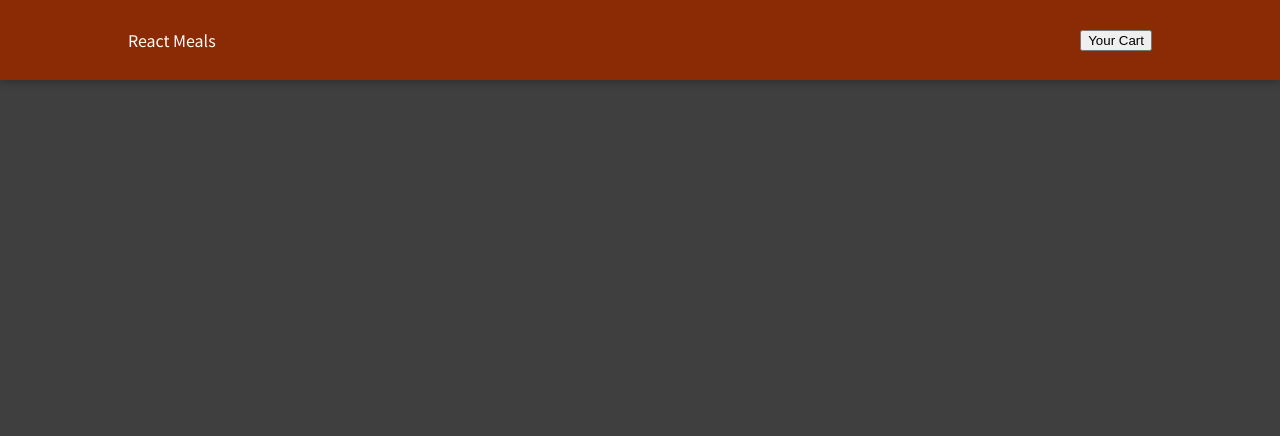
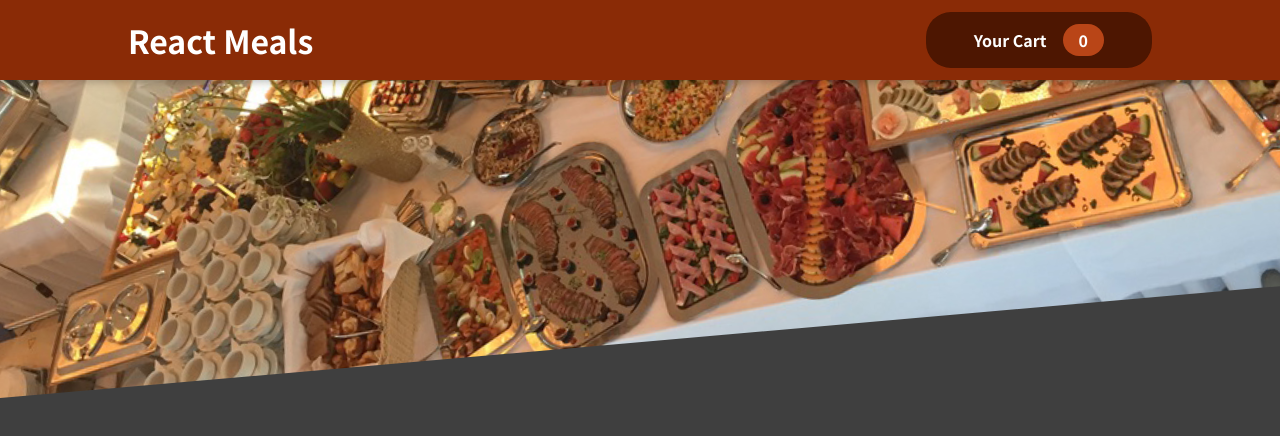
Before and after one commit to faisal-kn/meal-website, a React (Create React App) app: page / in a window 1280 px wide. Shown: the top 436 px of the page. Built offline with nearby package versions, Linux system fonts and the light colour scheme.

Commit message:
Updated Header

```diff
--- a/src/components/UI/Button.js
+++ b/src/components/UI/Button.js
@@ -1,10 +1,14 @@
 import React from 'react';
 
+import './Button.css';
 
 const Button = (props) => {
-    return (
-        <button className=""></button>
-    )
+  return (
+    <button className="button">
+      {props.value}
+      <span className="badge">{props.items}</span>
+    </button>
+  );
 };
 
 export default Button;
--- a/src/components/layout/Header.js
+++ b/src/components/layout/Header.js
@@ -1,16 +1,18 @@
 import React from 'react';
 
 import './Header.css';
+import Button from '../UI/Button';
+import mealsImage from '../../assets/meals.jpg';
 
-const Header = () => {
+const Header = (props) => {
   return (
     <>
       <div className="header">
-        React Meals
-        <button> Your Cart</button>
+        <h1>React Meals</h1>
+        <Button value="Your Cart" items="0"></Button>
       </div>
       <div className="main-image">
-        <img src="/" alt="A pizza image"></img>
+        <img src={mealsImage} alt="A pizza"></img>
       </div>
     </>
   );
```
Also changed, not shown: src/assets/meals.jpg (added).
